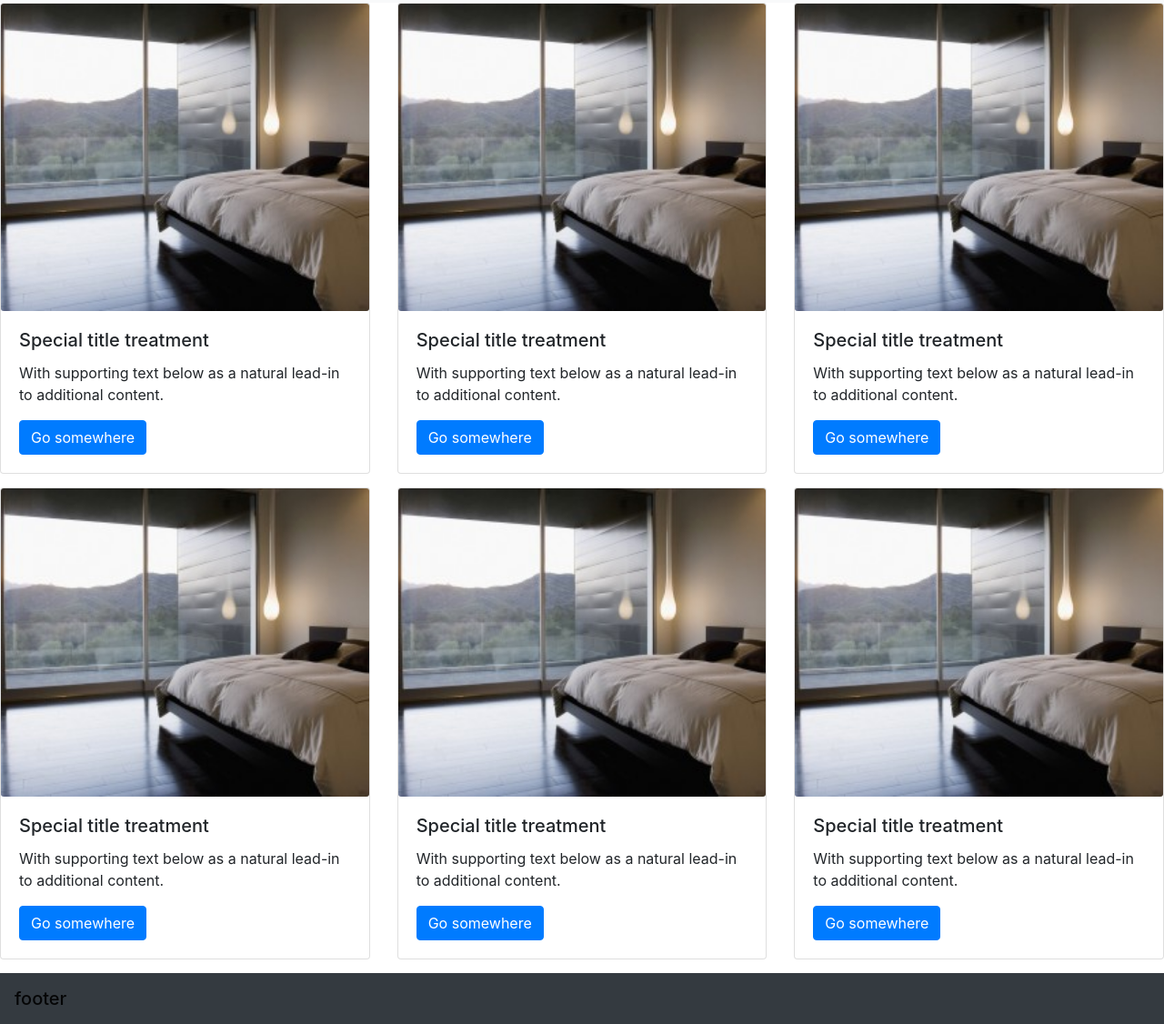
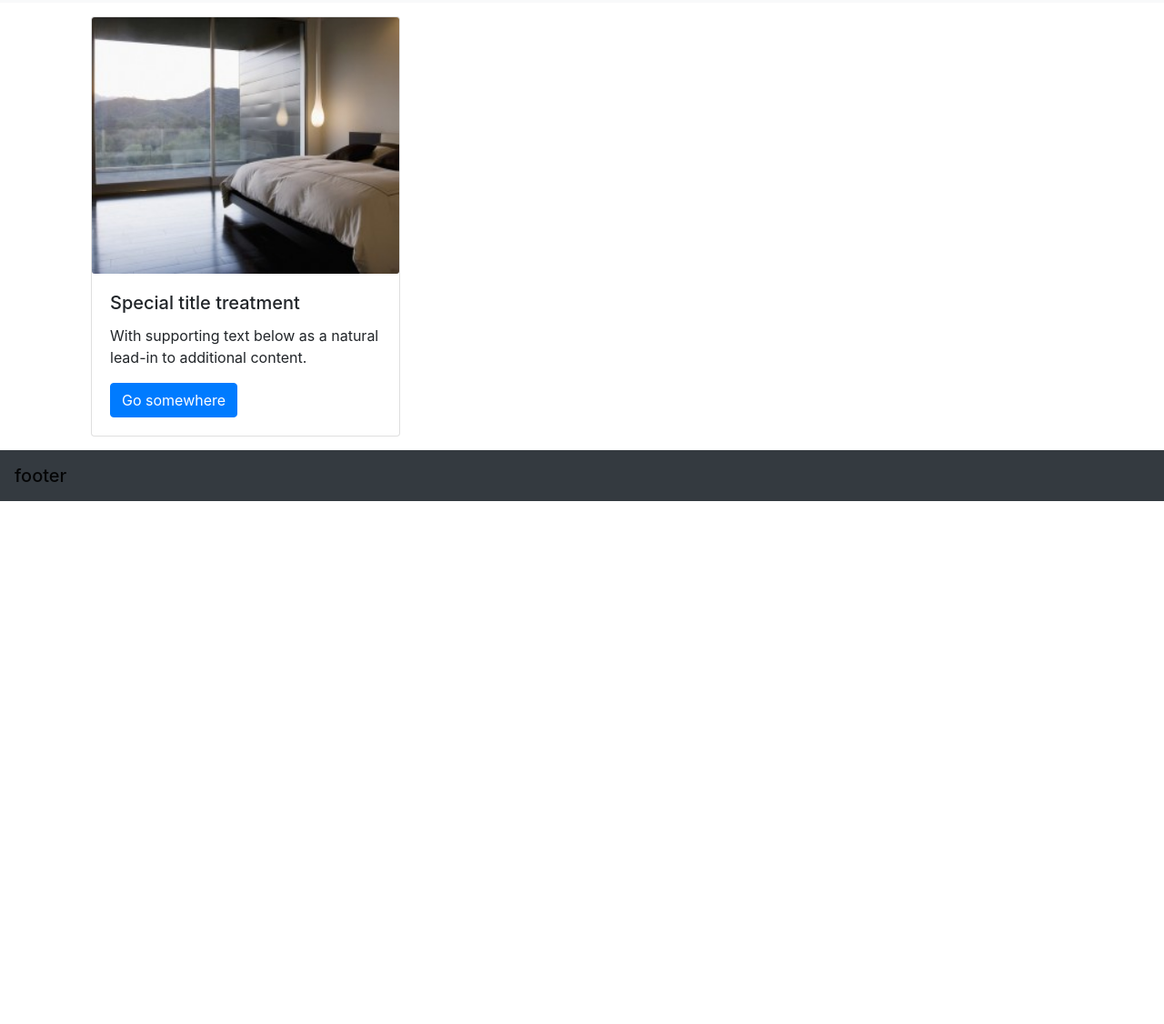
Before and after one commit to cryptoskillz/cryptoproperty, an Eleventy site: page www/index.njk in a window 1280 px wide. Shown: the part 55-1181 px from the top of the page at 91% size. After the commit the page ends 800 px from the top, so only its background shows below. Built offline with nearby package versions, Linux system fonts and the light colour scheme; Eleventy itself is replaced by a stand-in of ours; files that its build step writes are made by us from their sources.

Commit message:
clean up

```diff
--- a/www/_includes/layout.njk
+++ b/www/_includes/layout.njk
@@ -21,7 +21,7 @@
 
    {{ content | safe }}
 <!-- As a heading -->
-<nav class="navbar navbar-light bg-dark">
+<nav class="navbar navbar-light bg-dark ">
   <span class="navbar-brand mb-0 h1">footer</span>
 </nav>
     <!-- Optional JavaScript -->
--- a/www/assets/css/style.css
+++ b/www/assets/css/style.css
@@ -1,3 +1,4 @@
 .housecard{
   padding-bottom: 15px;
+  padding-top: 15px;
 }
--- a/www/index.njk
+++ b/www/index.njk
@@ -2,8 +2,7 @@
 layout: layout.njk
 ---
 <div class="row ">
-  <div class="card-group">
-
+    <div class="card-group container ">
         <div class="col-sm-4 housecard">
             <div class="card ">
                 <img alt="Card image" class="card-img" src="/assets/images/defaulthouse.jpg">
@@ -21,90 +20,5 @@ layout: layout.njk
                 </img>
             </div>
         </div>
-    <div class="col-sm-4 housecard">
-        <div class="card">
-            <img alt="Card image" class="card-img" src="/assets/images/defaulthouse.jpg">
-                <div class="card-body">
-                    <h5 class="card-title">
-                        Special title treatment
-                    </h5>
-                    <p class="card-text">
-                        With supporting text below as a natural lead-in to additional content.
-                    </p>
-                    <a class="btn btn-primary" href="#">
-                        Go somewhere
-                    </a>
-                </div>
-            </img>
     </div>
 </div>
-        <div class="col-sm-4 housecard">
-        <div class="card">
-            <img alt="Card image" class="card-img" src="/assets/images/defaulthouse.jpg">
-                <div class="card-body">
-                    <h5 class="card-title">
-                        Special title treatment
-                    </h5>
-                    <p class="card-text">
-                        With supporting text below as a natural lead-in to additional content.
-                    </p>
-                    <a class="btn btn-primary" href="#">
-                        Go somewhere
-                    </a>
-                </div>
-            </img>
-        </div>
-    </div>
-        <div class="col-sm-4 housecard">
-        <div class="card">
-            <img alt="Card image" class="card-img" src="/assets/images/defaulthouse.jpg">
-                <div class="card-body">
-                    <h5 class="card-title">
-                        Special title treatment
-                    </h5>
-                    <p class="card-text">
-                        With supporting text below as a natural lead-in to additional content.
-                    </p>
-                    <a class="btn btn-primary" href="#">
-                        Go somewhere
-                    </a>
-                </div>
-            </img>
-        </div>
-    </div>
-        <div class="col-sm-4 housecard">
-        <div class="card">
-            <img alt="Card image" class="card-img" src="/assets/images/defaulthouse.jpg">
-                <div class="card-body">
-                    <h5 class="card-title">
-                        Special title treatment
-                    </h5>
-                    <p class="card-text">
-                        With supporting text below as a natural lead-in to additional content.
-                    </p>
-                    <a class="btn btn-primary" href="#">
-                        Go somewhere
-                    </a>
-                </div>
-            </img>
-        </div>
-    </div>
-        <div class="col-sm-4 housecard">
-        <div class="card">
-            <img alt="Card image" class="card-img" src="/assets/images/defaulthouse.jpg">
-                <div class="card-body">
-                    <h5 class="card-title">
-                        Special title treatment
-                    </h5>
-                    <p class="card-text">
-                        With supporting text below as a natural lead-in to additional content.
-                    </p>
-                    <a class="btn btn-primary" href="#">
-                        Go somewhere
-                    </a>
-                </div>
-            </img>
-        </div>
-    </div>
-  </div>
-</div>
```
Lines whose indentation alone changed are shown as unchanged.
